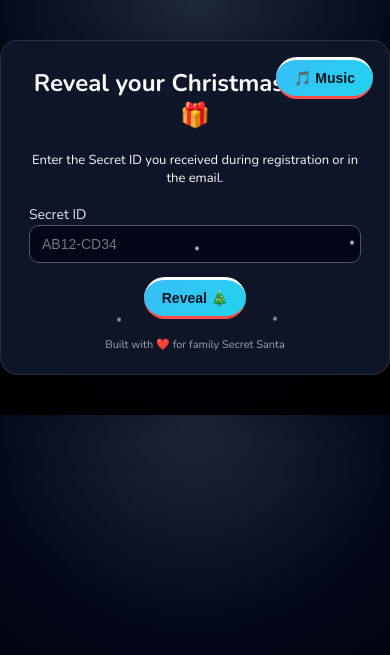
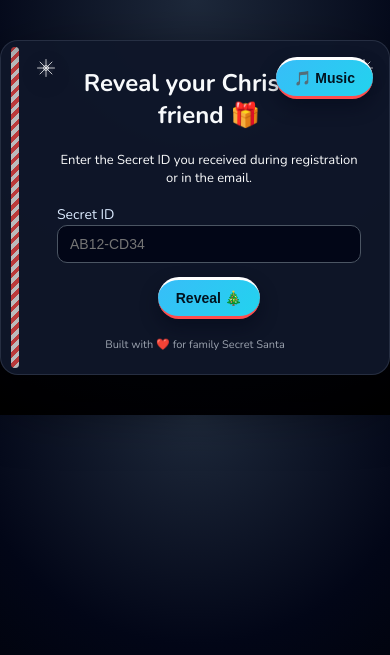
Before and after one commit to amyth99/secret-santa, a Flask app: page /reveal in a window 390 px wide. Shown: the top 655 px of the page. Run offline with Flask 3, Linux system fonts and the light colour scheme; some libraries are stand-ins or nearby versions.

Commit message:
UI changes_2

```diff
--- a/templates/base.html
+++ b/templates/base.html
@@ -9,23 +9,24 @@
     <link href="https://fonts.googleapis.com/css2?family=Nunito:wght@300;400;600;700&display=swap" rel="stylesheet">
 
     <style>
-        /* -------------------------
-           Colors
-        ------------------------- */
-        :root {
-            --accent-blue: #38bdf8;      /* Your existing blue highlight */
-            --accent-red: #ff4d4d;       /* Classic Christmas red */
-            --accent-white: #ffffff;     /* Candy-cane white */
+        /* ============================
+           Palette + base tokens
+           ============================ */
+        :root{
+            --accent-blue: #38bdf8;
+            --accent-red: #ff4d4d;
+            --accent-white: #ffffff;
             --card-bg: rgba(15,23,42,0.95);
+            --stripe-width: 12px; /* candy-cane stripe width (desktop) */
         }
 
-        /* -------------------------
-           Base Layout
-        ------------------------- */
+        /* ============================
+           Base layout
+           ============================ */
         body {
             margin: 0;
             padding: 0;
-            font-family: "Nunito", system-ui, sans-serif;
+            font-family: "Nunito", system-ui, -apple-system, BlinkMacSystemFont, "Segoe UI", sans-serif;
             background: radial-gradient(circle at top, #1e293b 0, #020617 50%, #000 100%);
             color: #f9fafb;
         }
@@ -37,54 +38,15 @@
             border-radius: 18px;
             padding: 26px 28px 22px;
             box-shadow: 0 24px 60px rgba(0,0,0,0.55);
-            border: 1px solid rgba(148,163,184,0.18);
             position: relative;
             overflow: hidden;
+            border: 1px solid rgba(148,163,184,0.18);
         }
 
-        h1, h2, h3 {
-            margin-top: 0;
-            text-align: center;
-        }
+        h1, h2, h3 { margin-top: 0; text-align: center; color: #f8fafc; }
+        a { color: var(--accent-blue); text-decoration: none; }
+        a:hover { color: var(--accent-red); }
 
-        /* -------------------------
-           Accent Underlines (Red + White Stripe)
-        ------------------------- */
-        .candy-underline {
-            position: relative;
-            display: inline-block;
-            padding-bottom: 6px;
-        }
-
-        .candy-underline::after {
-            content: "";
-            position: absolute;
-            left: 50%;
-            transform: translateX(-50%);
-            bottom: -2px;
-            width: 58px;
-            height: 4px;
-            border-radius: 4px;
-            background: repeating-linear-gradient(
-                90deg,
-                var(--accent-red) 0 8px,
-                var(--accent-white) 8px 16px
-            );
-            opacity: 0.9;
-        }
-
-        /* Links */
-        a {
-            color: var(--accent-blue);
-            text-decoration: none;
-        }
-        a:hover {
-            color: var(--accent-red);
-        }
-
-        /* -------------------------
-           Buttons
-        ------------------------- */
         .btn {
             display: inline-block;
             padding: 10px 18px;
@@ -94,32 +56,13 @@
             text-decoration: none;
             font-size: 14px;
             font-weight: 700;
-            transition: transform .1s, box-shadow .15s, filter .1s;
+            transition: transform .12s, box-shadow .12s, filter .12s;
+            box-shadow: 0 8px 18px rgba(2,6,23,0.45);
         }
+        .btn-primary { background: linear-gradient(135deg,#22c55e,#4ade80); color:#052e16; }
+        .btn-secondary { background: linear-gradient(135deg,var(--accent-blue),#22d3ee); color:#02131f; border-bottom:3px solid var(--accent-red); border-top:3px solid var(--accent-white); }
+        .btn:hover { transform: translateY(-1px) scale(1.01); filter: brightness(1.05); }
 
-        /* Primary (green) stays same */
-        .btn-primary {
-            background: linear-gradient(135deg, #22c55e, #4ade80);
-            color: #052e16;
-        }
-
-        /* Secondary (your blue) now gets red-white border accent */
-        .btn-secondary {
-            background: linear-gradient(135deg, var(--accent-blue), #22d3ee);
-            color: #02131f;
-            border-bottom: 3px solid var(--accent-red);
-            border-top: 3px solid var(--accent-white);
-        }
-
-        .btn:hover {
-            transform: translateY(-1px) scale(1.01);
-            filter: brightness(1.05);
-            box-shadow: 0 10px 20px rgba(0,0,0,0.35);
-        }
-
-        /* -------------------------
-           Inputs
-        ------------------------- */
         input[type="text"], input[type="password"], textarea {
             width: 100%;
             padding: 10px 12px;
@@ -130,97 +73,160 @@
             font-size: 14px;
             box-sizing: border-box;
         }
-
-        input:focus, textarea:focus {
-            outline: none;
-            border-color: var(--accent-blue);
-            box-shadow: 0 0 6px var(--accent-red);
-        }
-
         textarea { resize: vertical; min-height: 80px; }
-
         label { font-size: 14px; color: #dbeafe; }
         .field { margin-bottom: 14px; }
 
-        /* -------------------------
-           Flash messages
-        ------------------------- */
-        .flash {
-            padding: 8px 10px;
-            border-radius: 8px;
-            margin-bottom: 12px;
-            font-size: 13px;
-        }
+        .flash { padding: 8px 10px; border-radius: 8px; margin-bottom: 12px; font-size: 13px; }
         .flash.error { background: #fee2e2; color: #7f1d1d; }
         .flash.success { background: #dcfce7; color: #14532d; }
         .flash.info { background: #e0f2fe; color: #0c4a6e; }
 
-        /* -------------------------
-           Music Button
-        ------------------------- */
-        .music-control {
+        .music-control { position: absolute; top: 16px; right: 16px; z-index: 1200; } /* keep above decorations */
+
+        .footer { margin-top: 18px; font-size: 11px; text-align: center; color: #9ca3af; }
+
+        /* ============================
+           Recommended config:
+           - thin candy-cane stripe on left inside .container
+           - two corner SVG snowflakes (subtle)
+           ============================ */
+
+        /* stripe container (inside .container) */
+        .left-candy-stripe {
             position: absolute;
-            top: 16px;
-            right: 16px;
-            z-index: 200;
+            top: 8px;
+            bottom: 8px;
+            left: 8px;
+            width: var(--stripe-width);
+            border-radius: 8px;
+            pointer-events: none;
+            z-index: 60; /* below interactive controls but above background */
+            box-shadow: 0 6px 18px rgba(0,0,0,0.35) inset;
+            background: repeating-linear-gradient(
+                135deg,
+                var(--accent-red) 0 calc(var(--stripe-width) / 2),
+                var(--accent-white) calc(var(--stripe-width) / 2) var(--stripe-width)
+            );
+            opacity: 0.95;
         }
 
-        /* -------------------------
-           Snow (kept same)
-        ------------------------- */
-        .snow {
-            position: absolute;
-            width: 4px;
-            height: 4px;
-            background: white;
-            border-radius: 50%;
-            opacity: 0.8;
-            animation: fall 10s linear infinite;
-        }
-        .snow:nth-child(1) { left: 10%; animation-duration: 8s; }
-        .snow:nth-child(2) { left: 30%; animation-duration: 9s; animation-delay: 2s; }
-        .snow:nth-child(3) { left: 50%; animation-duration: 7s; animation-delay: 4s; }
-        .snow:nth-child(4) { left: 70%; animation-duration: 11s; animation-delay: 1s; }
-        .snow:nth-child(5) { left: 90%; animation-duration: 10s; animation-delay: 3s; }
-
-        @keyframes fall {
-            0% { transform: translateY(-10px); opacity: 0 }
-            10% { opacity: 0.95 }
-            100% { transform: translateY(500px); opacity: 0 }
+        /* shrink stripe on small screens so it doesn't steal space */
+        @media (max-width: 640px) {
+            :root { --stripe-width: 8px; }
+            .left-candy-stripe { left: 10px; top: 6px; bottom: 6px; border-radius: 6px; }
         }
 
-        .footer {
-            margin-top: 18px;
-            font-size: 11px;
-            text-align: center;
-            color: #9ca3af;
+        /* corner snowflake basics */
+        .corner-snowflake {
+            position: absolute;
+            width: 44px;
+            height: 44px;
+            pointer-events: none;
+            z-index: 70; /* above stripe but below music-control */
+            opacity: 0.95;
+            filter: drop-shadow(0 6px 12px rgba(0,0,0,0.55));
         }
+        .corner-snowflake svg { width: 100%; height: 100%; display:block; }
+
+        .corner-snowflake.top-left  { top: 10px; left: 34px; } /* offset right so stripe not covered */
+        .corner-snowflake.top-right { top: 10px; right: 18px; }
+
+        /* subtle pulse for snowflake glow (soft, non-distracting) */
+        @keyframes snow-pulse {
+            0%   { opacity: 0.88; transform: scale(1); filter: blur(0px); }
+            50%  { opacity: 1;    transform: scale(1.03); filter: blur(0.6px); }
+            100% { opacity: 0.88; transform: scale(1); filter: blur(0px); }
+        }
+
+        .corner-snowflake .flake-shine {
+            opacity: 0.9;
+            transform-origin: center;
+            animation: snow-pulse 2600ms ease-in-out infinite;
+        }
+
+        /* Respect user motion preference */
+        @media (prefers-reduced-motion: reduce) {
+            .corner-snowflake .flake-shine { animation: none; }
+        }
+
+        /* smaller on very small screens */
+        @media (max-width: 420px) {
+            .corner-snowflake { width: 34px; height: 34px; top: 8px; }
+            .corner-snowflake.top-left { left: 28px; }
+            .corner-snowflake.top-right { right: 8px; }
+        }
+
+        /* ensure stripe/snow don't overlap primary content text (give inner padding) */
+        .container .content-pad-left {
+            padding-left: calc(var(--stripe-width) + 20px);
+        }
+
     </style>
 </head>
-
 <body>
 <div class="container">
 
-    <!-- Snow -->
+    <!-- thin candy-cane vertical stripe inside the card -->
+    <div class="left-candy-stripe" aria-hidden="true"></div>
+
+    <!-- top-left subtle snowflake (SVG) -->
+    <div class="corner-snowflake top-left" aria-hidden="true">
+        <svg viewBox="0 0 64 64" xmlns="http://www.w3.org/2000/svg" role="img" aria-hidden="true">
+            <!-- simple geometric snowflake with a soft shine circle -->
+            <g fill="none" stroke="rgba(255,255,255,0.92)" stroke-width="1.6" stroke-linecap="round" stroke-linejoin="round">
+                <g transform="translate(32,32)">
+                    <line x1="0" y1="-16" x2="0" y2="16" />
+                    <line x1="-16" y1="0" x2="16" y2="0" />
+                    <line x1="-11.3" y1="-11.3" x2="11.3" y2="11.3" />
+                    <line x1="-11.3" y1="11.3" x2="11.3" y2="-11.3" />
+                    <circle cx="0" cy="0" r="4.6" fill="rgba(255,255,255,0.04)" />
+                </g>
+            </g>
+            <circle class="flake-shine" cx="32" cy="32" r="14" fill="rgba(255,255,255,0.06)"></circle>
+        </svg>
+    </div>
+
+    <!-- top-right subtle snowflake (SVG) -->
+    <div class="corner-snowflake top-right" aria-hidden="true">
+        <svg viewBox="0 0 64 64" xmlns="http://www.w3.org/2000/svg" role="img" aria-hidden="true">
+            <g fill="none" stroke="rgba(255,255,255,0.92)" stroke-width="1.6" stroke-linecap="round" stroke-linejoin="round">
+                <g transform="translate(32,32)">
+                    <line x1="0" y1="-16" x2="0" y2="16" />
+                    <line x1="-16" y1="0" x2="16" y2="0" />
+                    <line x1="-11.3" y1="-11.3" x2="11.3" y2="11.3" />
+                    <line x1="-11.3" y1="11.3" x2="11.3" y2="-11.3" />
+                    <rect x="-2.4" y="-2.4" width="4.8" height="4.8" rx="1.2" fill="rgba(255,255,255,0.02)" />
+                </g>
+            </g>
+            <circle class="flake-shine" cx="32" cy="32" r="12.8" fill="rgba(255,255,255,0.05)"></circle>
+        </svg>
+    </div>
+
+    <!-- Snow dots (decorative background) -->
     <div class="snow"></div>
     <div class="snow"></div>
     <div class="snow"></div>
     <div class="snow"></div>
     <div class="snow"></div>
 
+    <!-- music control kept above decorations -->
     <div class="music-control">
         <button class="btn btn-secondary" type="button" onclick="toggleMusic()">🎵 Music</button>
     </div>
 
     {% with messages = get_flashed_messages(with_categories=true) %}
-    {% if messages %}
+      {% if messages %}
         {% for category, msg in messages %}
-        <div class="flash {{ category }}">{{ msg }}</div>
+          <div class="flash {{ category }}">{{ msg }}</div>
         {% endfor %}
-    {% endif %}
+      {% endif %}
     {% endwith %}
 
-    {% block content %}{% endblock %}
+    <!-- add content-pad-left to main content wrapper where appropriate so text doesn't run into stripe -->
+    <div class="content-pad-left">
+      {% block content %}{% endblock %}
+    </div>
 
     <div class="footer">Built with ❤️ for family Secret Santa</div>
 </div>
@@ -231,10 +237,10 @@
     const audioEl = document.getElementById("bg-music");
     let musicPlaying = false;
     function toggleMusic() {
+        if (!audioEl) return;
         if (musicPlaying) { audioEl.pause(); musicPlaying = false; }
         else { audioEl.play().catch(()=>{}); musicPlaying = true; }
     }
 </script>
-
 </body>
 </html>
```
